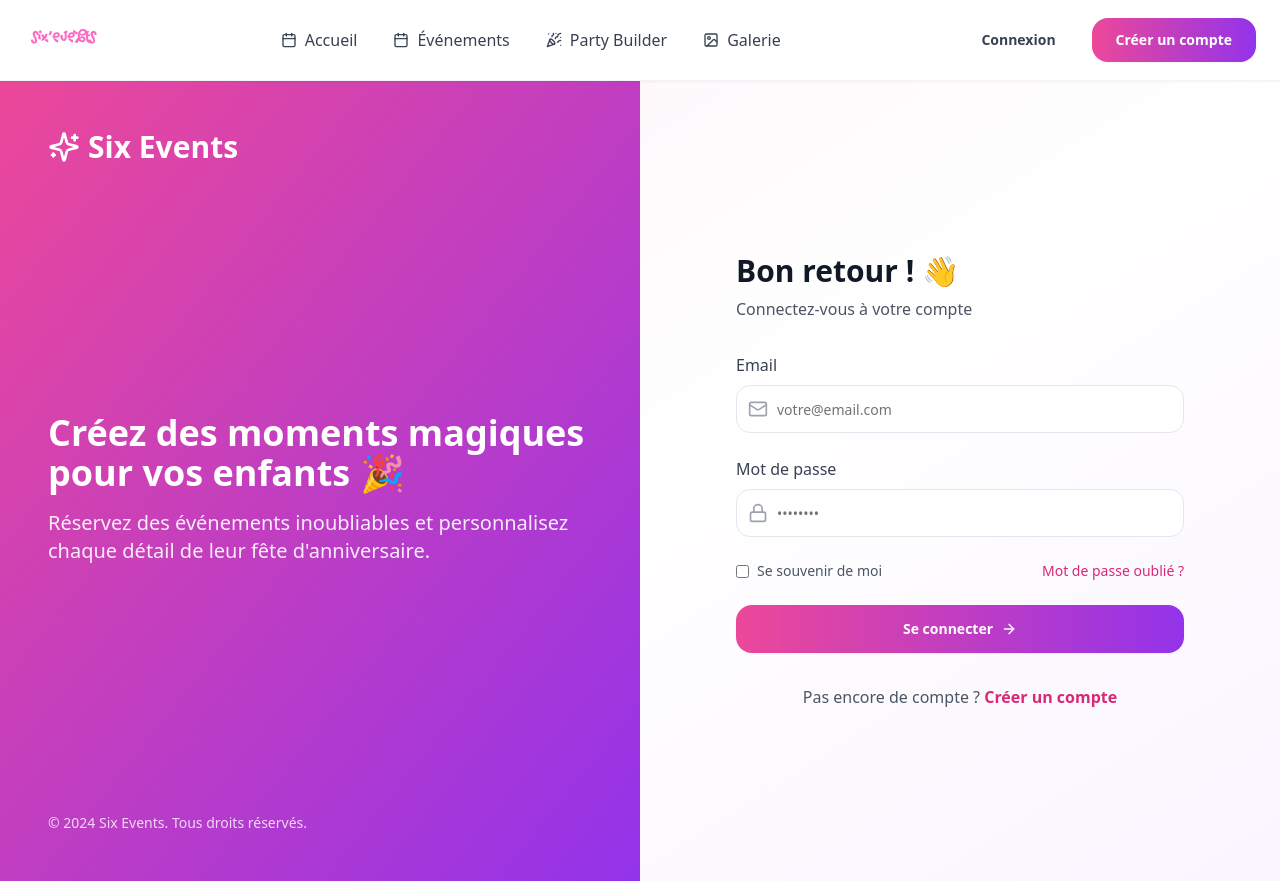
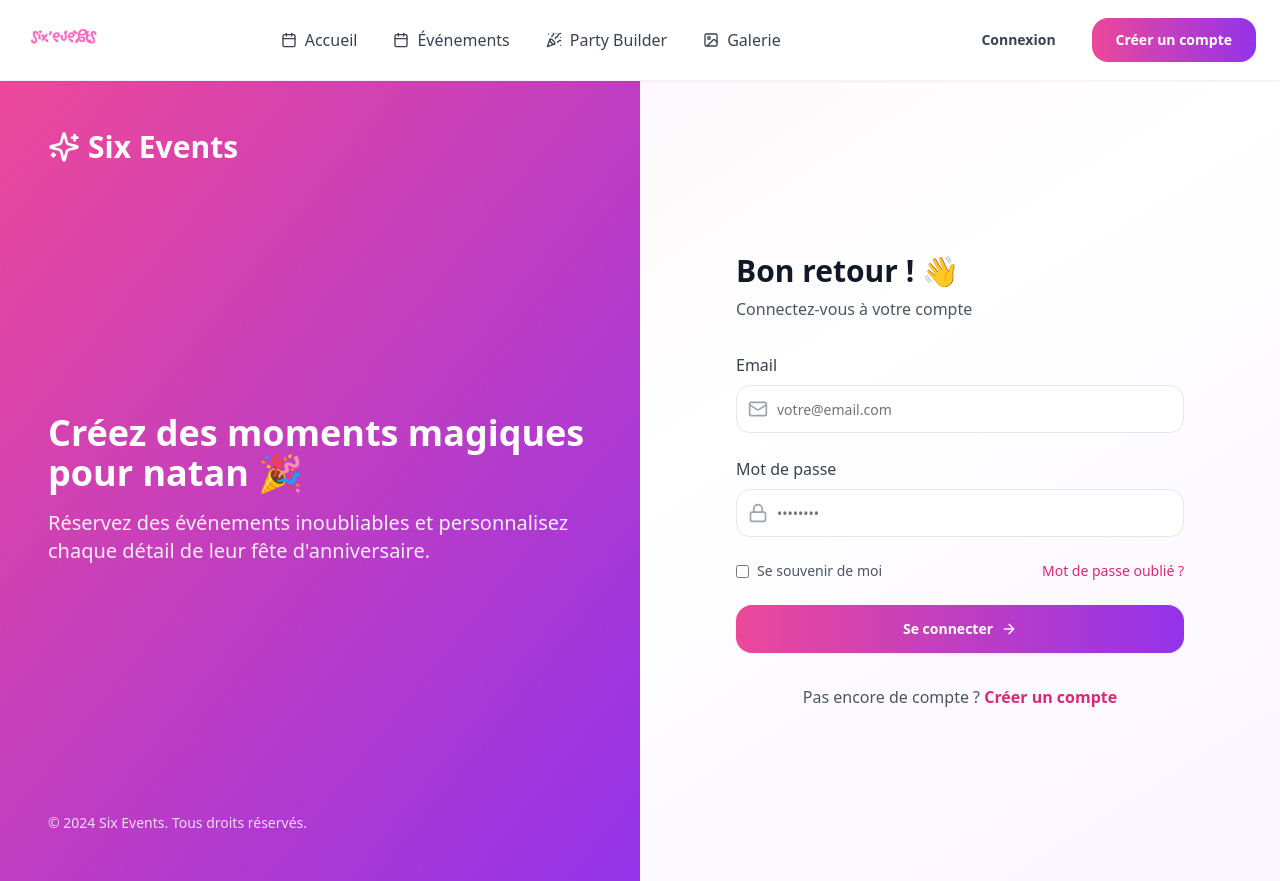
Before and after one commit to SixEvents/Six-Events, a React (Vite) app: page /login in a window 1280 px wide. Built offline with nearby package versions, Linux system fonts and the light colour scheme; the HTML template or start-up script is replaced by a standard one.

Commit message:
Update Login.tsx

```diff
--- a/src/pages/Login.tsx
+++ b/src/pages/Login.tsx
@@ -49,7 +49,7 @@ export default function Login() {
 
         <div className="relative z-10 text-white">
           <h2 className="text-4xl font-bold mb-4">
-            Créez des moments magiques pour vos enfants 🎉
+            Créez des moments magiques pour natan 🎉
           </h2>
           <p className="text-xl opacity-90">
             Réservez des événements inoubliables et personnalisez chaque détail de leur fête d'anniversaire.
```
